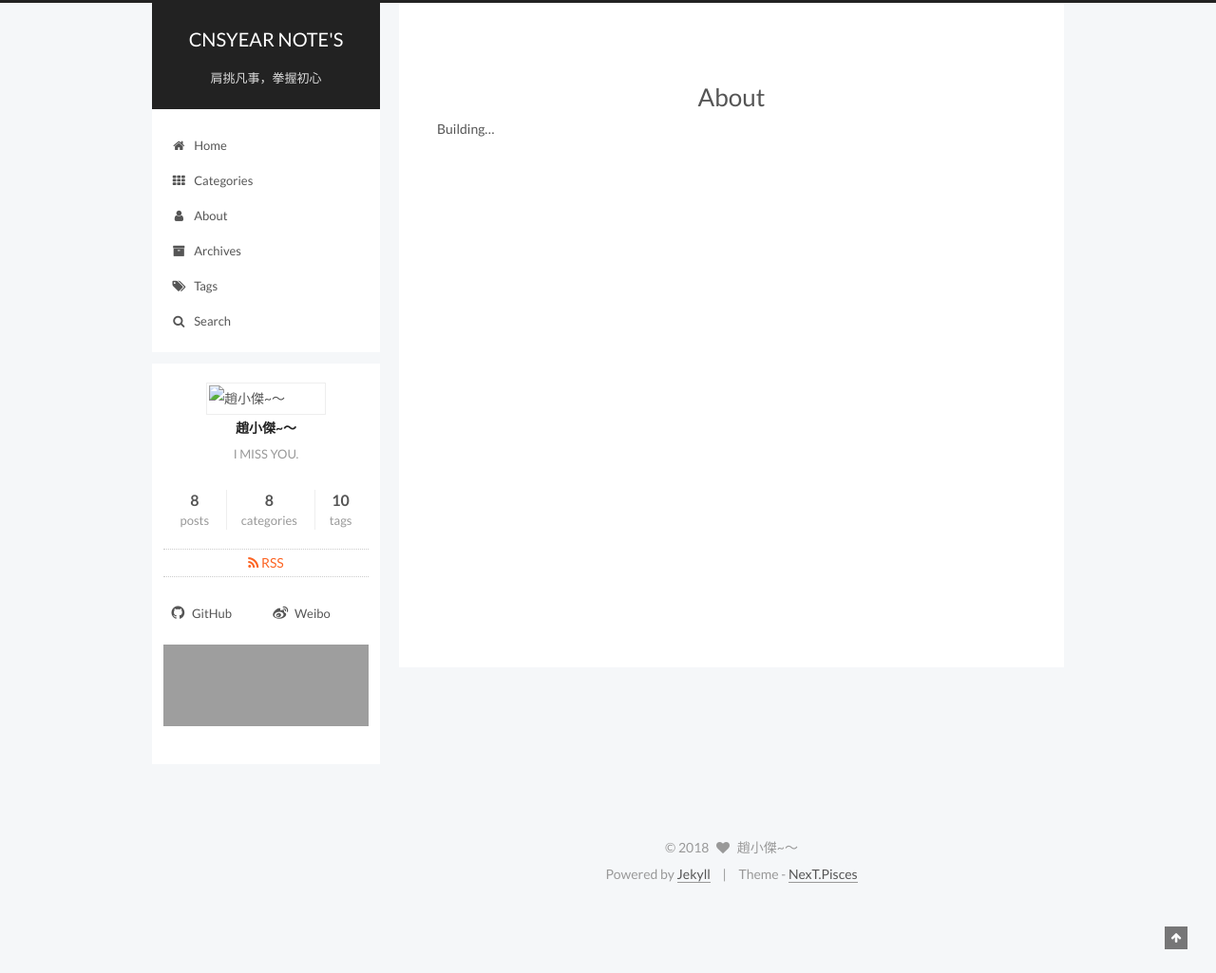
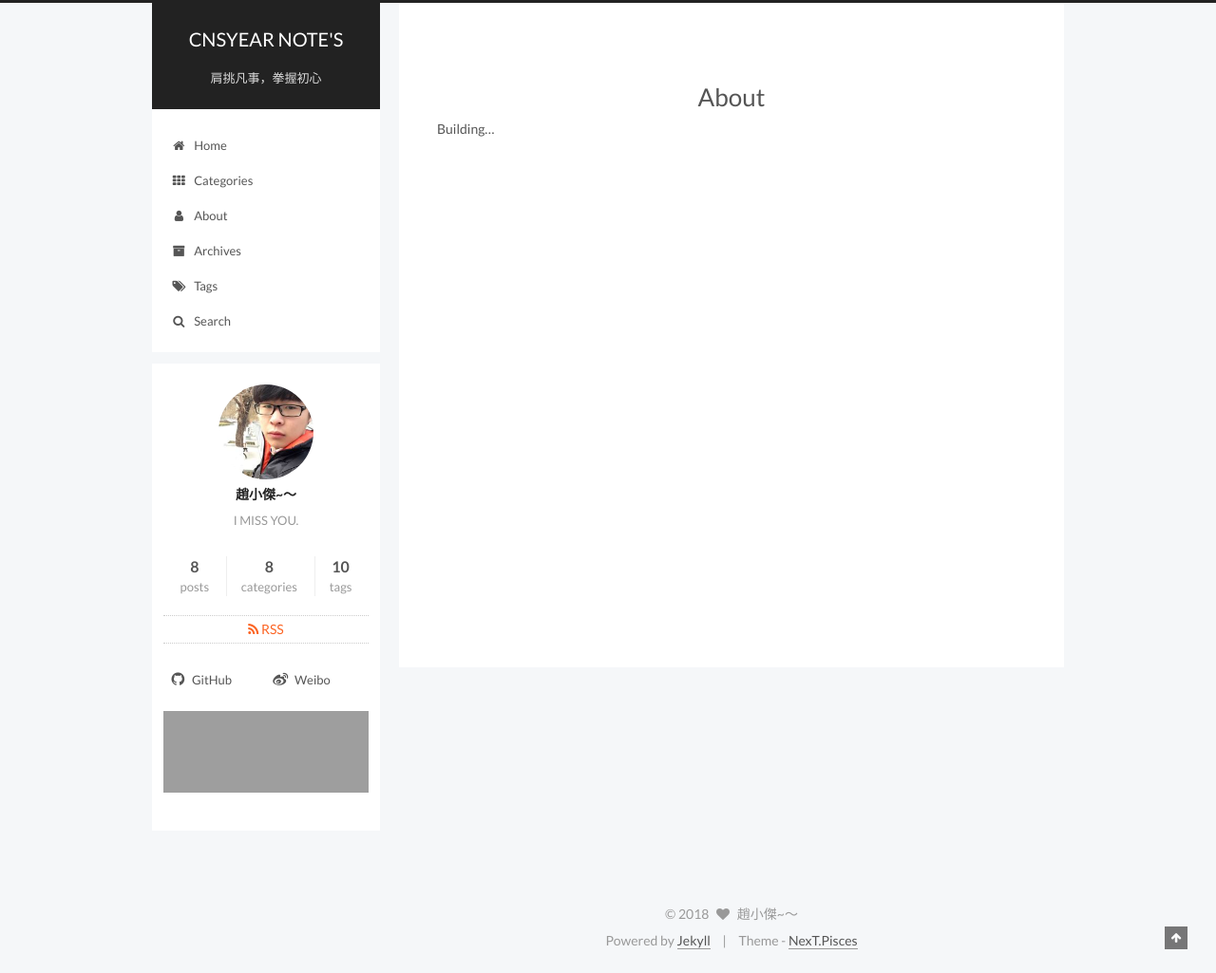
Before and after one commit to ChandraChen/cnsyear.github.io, a Jekyll site: the page built from about/index.md, in a window 1280 px wide. Shown: the whole page at 95% size. Built offline with Jekyll 4.4.1, drawn with Linux system fonts in a browser that asks for light colours; grey boxes are pictures that could not be loaded.

Commit message:
2018年9月4日13:38:16

```diff
--- a/_sass/_common/components/sidebar/sidebar-author.scss
+++ b/_sass/_common/components/sidebar/sidebar-author.scss
@@ -2,9 +2,13 @@
   display: block;
   margin: 0 auto;
   padding: $site-author-image-padding;
-  max-width: $site-author-image-width;
+  /*max-width: $site-author-image-width;
   height: $site-author-image-height;
-  border: $site-author-image-border-width solid $site-author-image-border-color;
+  border: $site-author-image-border-width solid $site-author-image-border-color;*/
+  /*自定义添加头像圆角2018年9月4日13:37:19*/
+  width: 100px;
+  height: 100px;
+  border-radius: 50%;
 }
 
 .site-author-name {
```
Also changed, not shown: images/avatar.png (added).
